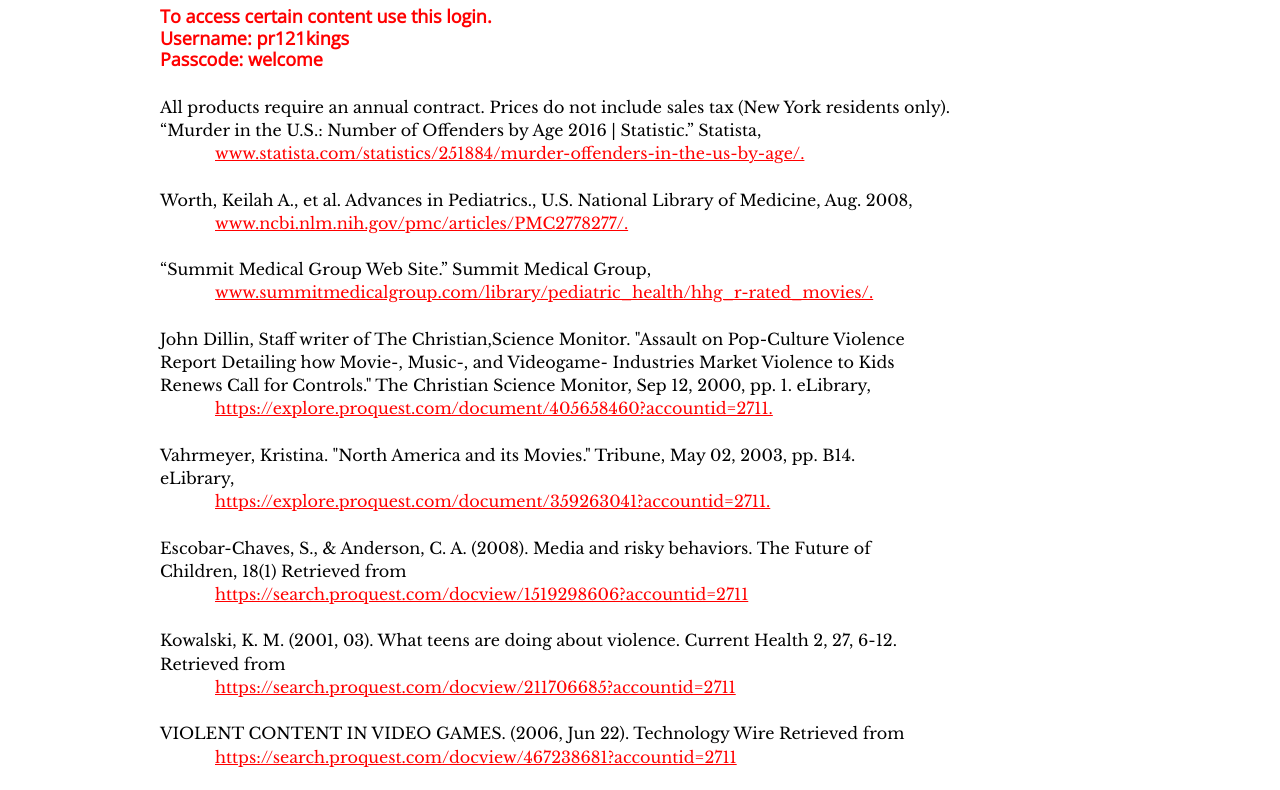
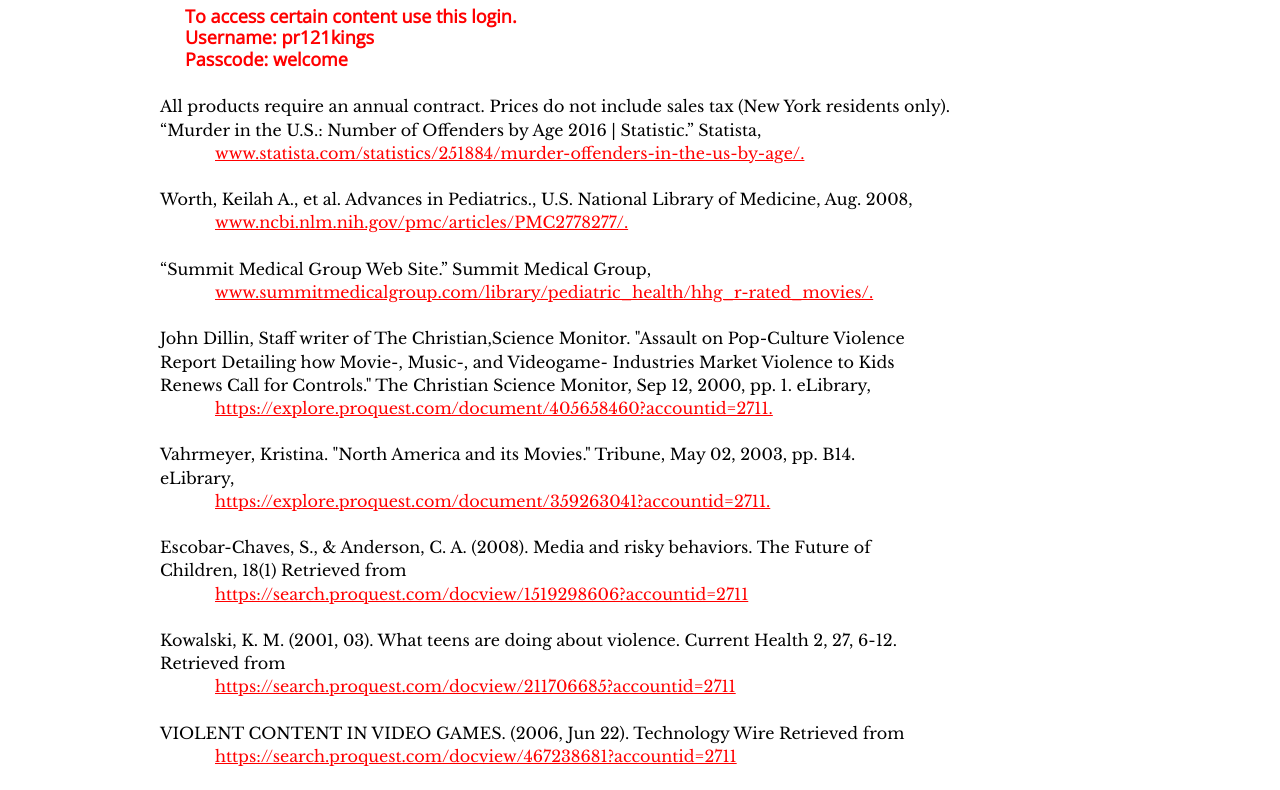
Before and after one commit to theasiun/theproject, a plain HTML site: page sources.html in a window 1280 px wide. Shown: the part 177-967 px from the top of the page. Drawn offline with nearby package versions, Linux system fonts and the light colour scheme.

Commit message:
Update main.css

```diff
--- a/main.css
+++ b/main.css
@@ -253,5 +253,7 @@
 }
 
 .login {
-    margin-bottom: 25px;
+    margin: 25px;
+    border: 2px black;
+    box-shadow: gray;
 }
```
